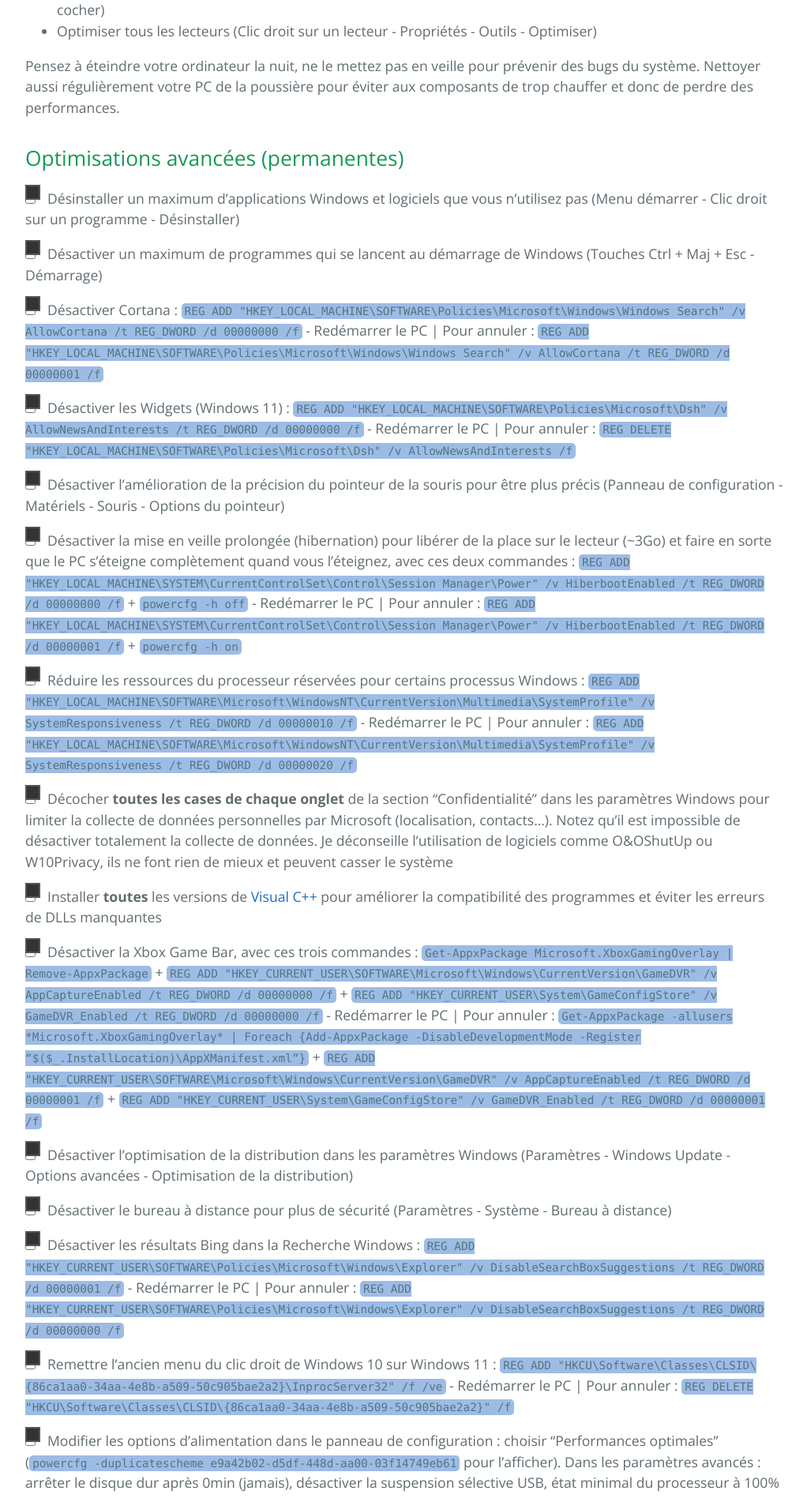
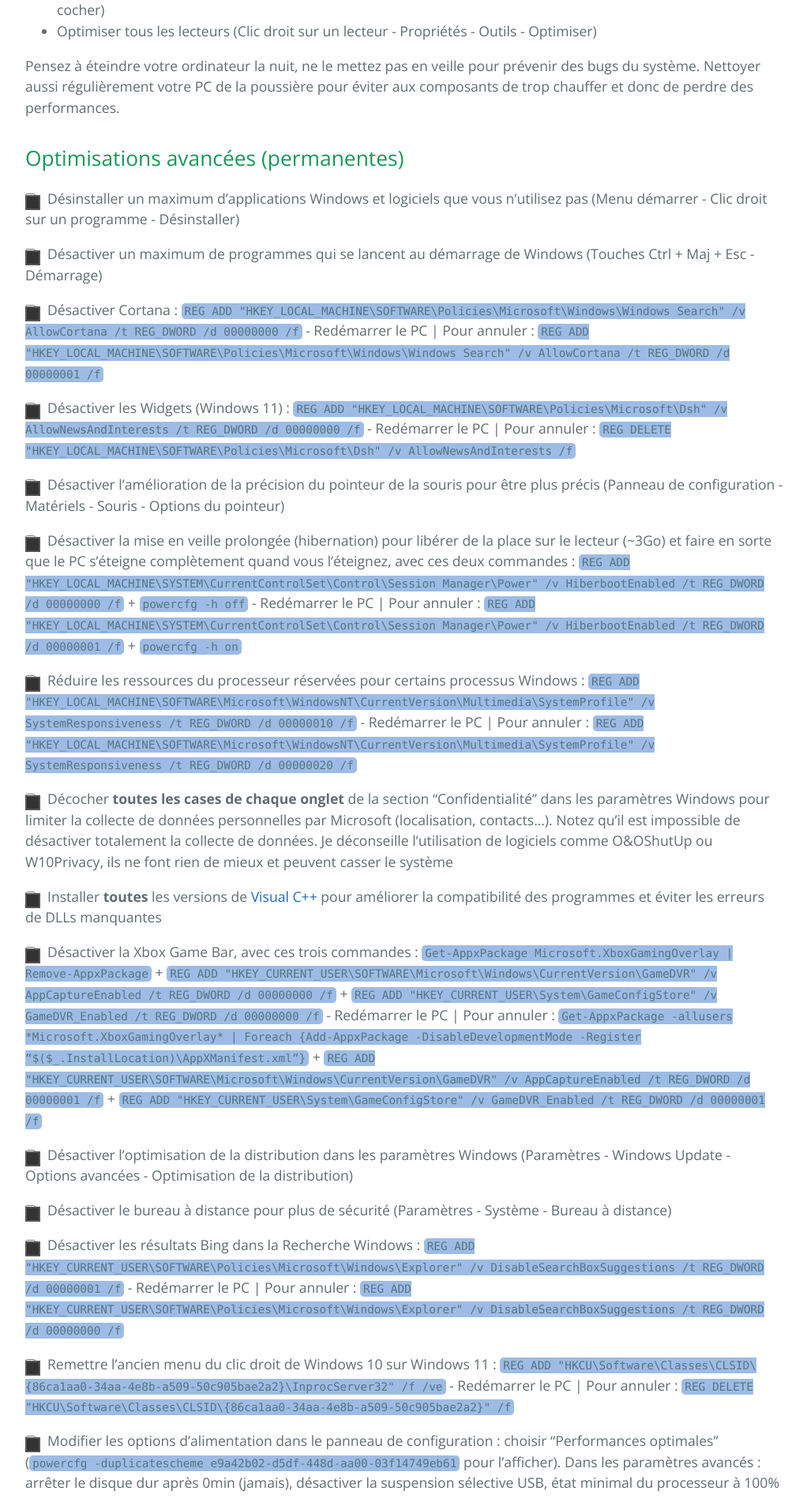
Before and after one commit to PouletEnSlip/pouletenslip.github.io, a Jekyll site: the page built from pages/opti/index.md, in a window 1280 px wide. Shown: the part 1376-3278 px from the top of the page at 79% size, without its empty margins (128-1150 px from the left). Built offline with Jekyll 4.4.1, drawn with Linux system fonts in a browser that asks for light colours; comment, search, counter and statistics services are not loaded.

Commit message:
Update style.scss

```diff
--- a/assets/css/style.scss
+++ b/assets/css/style.scss
@@ -14,7 +14,7 @@ input[type=checkbox]:before {
          position: absolute;
          width: 15px;
          height: 15px;
-         bottom: 5px;
+         top: 2px;
          left: 0;
          border: 2px solid #555555;
          background-color: #333;
```
